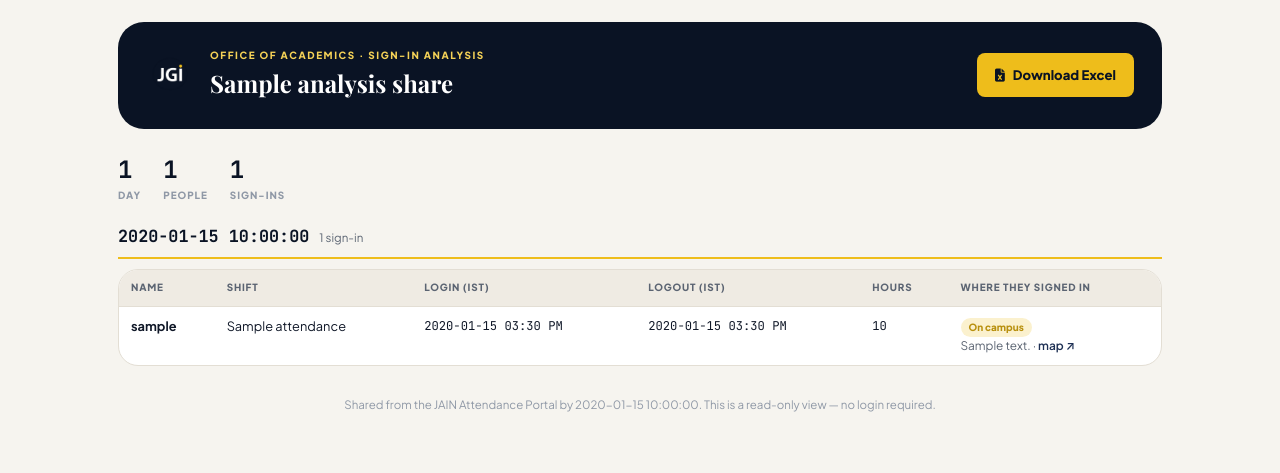
After one commit to ooa-jain/attendance-portal, a Flask app: page /share/analysis/1 in a window 1280 px wide. The commit adds this page. Shown: the top 473 px of the page. Run offline with Flask 3, Linux system fonts and the light colour scheme; a database or web service that is not in the repository returns one stand-in record (values such as "Sample title"); some libraries are stand-ins or nearby versions.

Commit message:
Add sign-in analysis Excel download and no-login shareable links (admin)
On the admin Locations & Map tab, admins can now:
- Download a single day's sign-in analysis (login time + location) as
  a formatted .xlsx
- Add several days into one report (removable chips) and download the
  combined workbook
- Create an unguessable shareable link that opens the same analysis and
  Excel download without requiring a login; links are revocable

Backend: new /admin/analysis/excel, /api/admin/analysis/share (+ list and
revoke), and public /share/analysis/<token>[/excel] routes. Shares are
stored in a new analysis_shares collection keyed by a token_urlsafe token;
no existing schema changed. Adds openpyxl to requirements and a standalone
read-only public template.

Co-Authored-By: Claude Opus 4.8 <noreply@anthropic.com>
Claude-Session: https://claude.ai/code/session_016gz7T9v6ZeBWRf17C5cLbS

```diff
--- a/app.py
+++ b/app.py
@@ -10,7 +10,9 @@ import io
 import pandas as pd
 import math
 import os
+import re
 import random
+import secrets
 import json
 import requests
 import base64
@@ -1911,6 +1913,305 @@ def admin_export():
     return send_file(mem, as_attachment=True, download_name=f"attendance_{start}_to_{end}.csv", mimetype="text/csv")
 
 
+# ─────────────────────────────────────────────────────────────
+#  SIGN-IN ANALYSIS  —  Excel download + shareable public link
+#
+#  The "Locations & Map" tab already shows, per day, who signed in,
+#  at what time and from where. Admins asked to be able to:
+#    • download a single day's sign-in analysis as an Excel workbook,
+#    • pick several days, pull them into one report and download that, and
+#    • mint a link that opens the very same analysis + Excel download
+#      for someone who is NOT logged in (e.g. to forward to HR).
+#
+#  Shares live in mongo.db.analysis_shares, keyed by an unguessable
+#  token. An admin can revoke a share at any time.
+# ─────────────────────────────────────────────────────────────
+
+XLSX_MIME = "application/vnd.openxmlformats-officedocument.spreadsheetml.sheet"
+
+# (row-dict key, column header) — the shape of one analysis row.
+ANALYSIS_COLUMNS = [
+    ("date",           "Date"),
+    ("username",       "Name"),
+    ("shift_name",     "Shift"),
+    ("login_time",     "Login time (IST)"),
+    ("logout_time",    "Logout time (IST)"),
+    ("hours",          "Hours"),
+    ("at_office",      "At office"),
+    ("login_address",  "Login location"),
+    ("login_lat",      "Login lat"),
+    ("login_lng",      "Login lng"),
+    ("logout_address", "Logout location"),
+    ("logout_lat",     "Logout lat"),
+    ("logout_lng",     "Logout lng"),
+    ("device_name",    "Device"),
+    ("browser",        "Browser"),
+    ("ip_address",     "IP address"),
+]
+
+
+def parse_dates_arg(raw):
+    """A comma/space separated list of ISO dates → sorted, de-duped, validated."""
+    if not raw:
+        return []
+    out = []
+    for tok in re.split(r"[,\s]+", str(raw).strip()):
+        tok = tok.strip()
+        if not tok:
+            continue
+        try:
+            datetime.strptime(tok, "%Y-%m-%d")
+        except ValueError:
+            continue
+        if tok not in out:
+            out.append(tok)
+    return sorted(out)
+
+
+def build_analysis_rows(dates):
+    """One row per attendance session across the given dates (earliest first)."""
+    if not dates:
+        return []
+    recs = list(mongo.db.attendance.find(
+        {"date": {"$in": dates}}
+    ).sort([("date", 1), ("login_time", 1)]))
+    rows = []
+    for r in recs:
+        lt  = r.get("login_time")
+        lot = r.get("logout_time")
+        li  = r.get("login_location", {})  or {}
+        lo  = r.get("logout_location", {}) or {}
+        di  = r.get("device_info", {})     or {}
+        rows.append({
+            "date":           r.get("date", ""),
+            "username":       r.get("username", ""),
+            "shift_name":     r.get("shift_name", "Normal"),
+            "login_time":     format_ist_time(lt, "%Y-%m-%d %I:%M %p") if lt else "",
+            "logout_time":    format_ist_time(lot, "%Y-%m-%d %I:%M %p") if lot else "",
+            "hours":          round(r.get("hours", 0) or 0, 2),
+            "at_office":      "Yes" if r.get("at_office") else "No",
+            "login_address":  li.get("address", ""),
+            "login_lat":      li.get("lat"),
+            "login_lng":      li.get("lng"),
+            "logout_address": lo.get("address", ""),
+            "logout_lat":     lo.get("lat"),
+            "logout_lng":     lo.get("lng"),
+            "device_name":    di.get("device_name", ""),
+            "browser":        di.get("browser", ""),
+            "ip_address":     di.get("ip_address", ""),
+        })
+    return rows
+
+
+def build_analysis_workbook(dates, title="Sign-in analysis"):
+    """Return a BytesIO of a formatted .xlsx of the sign-in analysis for `dates`."""
+    from openpyxl import Workbook
+    from openpyxl.styles import Font, PatternFill, Alignment, Border, Side
+
+    rows  = build_analysis_rows(dates)
+    ncols = len(ANALYSIS_COLUMNS)
+    navy, gold, paper = "0A1324", "EEBD1B", "F6F4EF"
+
+    wb = Workbook()
+    ws = wb.active
+    ws.title = "Analysis"
+
+    thin = Side(style="thin", color="D8D5CE")
+    border = Border(left=thin, right=thin, top=thin, bottom=thin)
+
+    # Title band
+    ws.merge_cells(start_row=1, start_column=1, end_row=1, end_column=ncols)
+    tcell = ws.cell(row=1, column=1, value=title)
+    tcell.font = Font(bold=True, size=15, color="FFFFFF")
+    tcell.fill = PatternFill("solid", fgColor=navy)
+    tcell.alignment = Alignment(horizontal="left", vertical="center", indent=1)
+    ws.row_dimensions[1].height = 30
+
+    # Sub-band: which days, and when this was generated
+    if dates:
+        span = dates[0] if len(dates) == 1 else f"{dates[0]} → {dates[-1]} ({len(dates)} day{'s' if len(dates) != 1 else ''})"
+    else:
+        span = "No dates selected"
+    ws.merge_cells(start_row=2, start_column=1, end_row=2, end_column=ncols)
+    scell = ws.cell(row=2, column=1,
+                    value=f"{span}   ·   {len(rows)} sign-in record{'s' if len(rows) != 1 else ''}"
+                          f"   ·   generated {format_ist_time(datetime.utcnow(), '%Y-%m-%d %I:%M %p')} IST")
+    scell.font = Font(size=10, color="5A5A5A")
+    scell.fill = PatternFill("solid", fgColor=paper)
+    scell.alignment = Alignment(horizontal="left", vertical="center", indent=1)
+    ws.row_dimensions[2].height = 20
+
+    # Header row
+    hrow = 4
+    for ci, (_, header) in enumerate(ANALYSIS_COLUMNS, start=1):
+        cell = ws.cell(row=hrow, column=ci, value=header)
+        cell.font = Font(bold=True, color="FFFFFF")
+        cell.fill = PatternFill("solid", fgColor=navy)
+        cell.alignment = Alignment(horizontal="center", vertical="center", wrap_text=True)
+        cell.border = border
+    ws.row_dimensions[hrow].height = 22
+
+    # Data rows
+    widths = [len(h) for _, h in ANALYSIS_COLUMNS]
+    for ri, row in enumerate(rows, start=hrow + 1):
+        for ci, (key, _) in enumerate(ANALYSIS_COLUMNS, start=1):
+            val = row.get(key)
+            if val is None:
+                val = ""
+            cell = ws.cell(row=ri, column=ci, value=val)
+            cell.border = border
+            cell.alignment = Alignment(vertical="center",
+                                       horizontal="left" if isinstance(val, str) else "right")
+            if (ri - hrow) % 2 == 0:
+                cell.fill = PatternFill("solid", fgColor="FBFAF7")
+            widths[ci - 1] = max(widths[ci - 1], len(str(val)))
+
+    # Column widths (capped) + a golden rule under the header
+    from openpyxl.utils import get_column_letter
+    for ci, w in enumerate(widths, start=1):
+        ws.column_dimensions[get_column_letter(ci)].width = min(max(w + 2, 10), 46)
+    ws.freeze_panes = f"A{hrow + 1}"
+
+    if not rows:
+        ws.merge_cells(start_row=hrow + 1, start_column=1, end_row=hrow + 1, end_column=ncols)
+        ecell = ws.cell(row=hrow + 1, column=1, value="No sign-in records for the selected day(s).")
+        ecell.alignment = Alignment(horizontal="center")
+        ecell.font = Font(italic=True, color="888888")
+
+    mem = io.BytesIO()
+    wb.save(mem)
+    mem.seek(0)
+    return mem
+
+
+def analysis_download_name(dates):
+    if not dates:
+        return "signin_analysis.xlsx"
+    if len(dates) == 1:
+        return f"signin_analysis_{dates[0]}.xlsx"
+    return f"signin_analysis_{dates[0]}_to_{dates[-1]}.xlsx"
+
+
+@app.route("/admin/analysis/excel")
+@login_required
+def admin_analysis_excel():
+    """Download the sign-in analysis for one or more days as .xlsx (admin only)."""
+    if current_user.role != "admin":
+        return redirect(url_for("admin_dashboard"))
+    dates = parse_dates_arg(request.args.get("dates"))
+    if not dates:
+        flash("Pick at least one valid date to download.", "danger")
+        return redirect(url_for("admin_dashboard"))
+    mem = build_analysis_workbook(dates, title="Sign-in analysis")
+    return send_file(mem, as_attachment=True,
+                     download_name=analysis_download_name(dates), mimetype=XLSX_MIME)
+
+
+@app.route("/api/admin/analysis/share", methods=["POST"])
+@login_required
+def admin_analysis_create_share():
+    """Mint a no-login shareable link for the selected days' analysis (admin only)."""
+    if current_user.role != "admin":
+        return jsonify({"error": "Admin access required"}), 403
+    body  = request.get_json(silent=True) or {}
+    raw   = body.get("dates")
+    if isinstance(raw, list):
+        raw = ",".join(str(x) for x in raw)
+    dates = parse_dates_arg(raw)
+    if not dates:
+        return jsonify({"error": "Select at least one valid date."}), 400
+    title = (body.get("title") or "").strip()[:120] or "Sign-in analysis"
+    token = secrets.token_urlsafe(24)
+    mongo.db.analysis_shares.insert_one({
+        "token":       token,
+        "dates":       dates,
+        "title":       title,
+        "created_by":  current_user.username,
+        "created_at":  datetime.utcnow(),
+        "revoked":     False,
+    })
+    share_url = url_for("shared_analysis_view", token=token, _external=True)
+    return jsonify({"ok": True, "token": token, "url": share_url,
+                    "dates": dates, "title": title})
+
+
+@app.route("/api/admin/analysis/shares")
+@login_required
+def admin_analysis_list_shares():
+    """List the live share links (admin only)."""
+    if current_user.role != "admin":
+        return jsonify({"error": "Admin access required"}), 403
+    shares = list(mongo.db.analysis_shares.find(
+        {"revoked": {"$ne": True}}
+    ).sort("created_at", -1).limit(50))
+    out = [{
+        "token":      s["token"],
+        "url":        url_for("shared_analysis_view", token=s["token"], _external=True),
+        "title":      s.get("title", "Sign-in analysis"),
+        "dates":      s.get("dates", []),
+        "created_by": s.get("created_by", ""),
+        "created_at": format_ist_time(s.get("created_at"), "%Y-%m-%d %I:%M %p") if s.get("created_at") else "",
+    } for s in shares]
+    return jsonify({"shares": out})
+
+
+@app.route("/api/admin/analysis/share/<token>/revoke", methods=["POST"])
+@login_required
+def admin_analysis_revoke_share(token):
+    """Turn off a share link so it 404s from then on (admin only)."""
+    if current_user.role != "admin":
+        return jsonify({"error": "Admin access required"}), 403
+    res = mongo.db.analysis_shares.update_one(
+        {"token": token}, {"$set": {"revoked": True, "revoked_at": datetime.utcnow()}})
+    if res.matched_count == 0:
+        return jsonify({"error": "Not found"}), 404
+    return jsonify({"ok": True})
+
+
+def _get_live_share(token):
+    return mongo.db.analysis_shares.find_one({"token": token, "revoked": {"$ne": True}})
+
+
+@app.route("/share/analysis/<token>")
+def shared_analysis_view(token):
+    """Public, no-login read-only view of a shared sign-in analysis."""
+    share = _get_live_share(token)
+    if not share:
+        return render_template("shared_analysis.html", not_found=True, token=token), 404
+    dates = share.get("dates", [])
+    rows  = build_analysis_rows(dates)
+    # Group rows by day so the page reads like a diary of arrivals.
+    by_day = {}
+    for r in rows:
+        by_day.setdefault(r["date"], []).append(r)
+    days = [{"date": d, "rows": by_day[d]} for d in sorted(by_day.keys())]
+    return render_template(
+        "shared_analysis.html",
+        not_found=False,
+        token=token,
+        title=share.get("title", "Sign-in analysis"),
+        dates=dates,
+        days=days,
+        total_records=len(rows),
+        people=len({r["username"] for r in rows}),
+        created_by=share.get("created_by", ""),
+        office_lat=OFFICE_LAT,
+        office_lng=OFFICE_LNG,
+    )
+
+
+@app.route("/share/analysis/<token>/excel")
+def shared_analysis_excel(token):
+    """Public, no-login Excel download for a shared analysis."""
+    share = _get_live_share(token)
+    if not share:
+        return ("This share link is no longer available.", 404)
+    dates = share.get("dates", [])
+    mem = build_analysis_workbook(dates, title=share.get("title", "Sign-in analysis"))
+    return send_file(mem, as_attachment=True,
+                     download_name=analysis_download_name(dates), mimetype=XLSX_MIME)
+
+
 @app.route("/admin/create_user", methods=["POST"])
 @login_required
 def admin_create_user():
--- a/requirements.txt
+++ b/requirements.txt
@@ -15,6 +15,7 @@ pytz==2025.2
 
 pandas==2.2.3
 numpy>=2.0.0
+openpyxl==3.1.5
 
 # imported by app.py but missing from the original file
 opencv-python-headless==4.10.0.84
--- /dev/null
+++ b/templates/shared_analysis.html
@@ -0,0 +1,151 @@
+<!DOCTYPE html>
+<html lang="en">
+<head>
+<meta charset="UTF-8">
+<meta name="viewport" content="width=device-width, initial-scale=1.0, viewport-fit=cover">
+<title>{% if not_found %}Link unavailable{% else %}{{ title }}{% endif %} · Office of Academics</title>
+<meta name="theme-color" content="#0A1324">
+<meta name="robots" content="noindex, nofollow">
+<link rel="icon" type="image/png" href="{{ url_for('static', filename='images/applogo.png') }}">
+<link rel="preconnect" href="https://fonts.googleapis.com">
+<link rel="preconnect" href="https://fonts.gstatic.com" crossorigin>
+<link href="https://fonts.googleapis.com/css2?family=Playfair+Display:wght@500;600;700&family=Plus+Jakarta+Sans:wght@400;500;600;700;800&family=JetBrains+Mono:wght@400;500;600;700&display=swap" rel="stylesheet">
+<link rel="stylesheet" href="https://cdnjs.cloudflare.com/ajax/libs/font-awesome/6.5.1/css/all.min.css">
+<link rel="stylesheet" href="{{ url_for('static', filename='css/oa-core.css') }}">
+<link rel="stylesheet" href="{{ url_for('static', filename='css/oa-components.css') }}">
+<style>
+  body { background: var(--paper); }
+  .sa-wrap { max-width: 1080px; margin: 0 auto; padding: 22px 18px 60px; }
+  .sa-masthead {
+    background: var(--ink-800); color: #fff; border-radius: var(--r-xl);
+    padding: 26px 28px; margin-bottom: 22px;
+    display: flex; align-items: center; gap: 18px; flex-wrap: wrap;
+  }
+  .sa-masthead img { width: 46px; height: 46px; border-radius: 12px; }
+  .sa-masthead .org { font-size: .62rem; font-weight: 800; letter-spacing: .16em; color: var(--gold-400); text-transform: uppercase; }
+  .sa-masthead h1 { font-family: "Playfair Display", serif; font-size: 1.5rem; margin: 2px 0 0; color: #fff; }
+  .sa-masthead .spacer { flex: 1; }
+  .sa-dl {
+    background: var(--gold-500); color: var(--ink-800); font-weight: 800;
+    border: none; border-radius: var(--r-sm); padding: 12px 18px;
+    font-size: .82rem; display: inline-flex; align-items: center; gap: 8px;
+  }
+  .sa-dl:hover { background: var(--gold-400); }
+  .sa-meta { display: flex; flex-wrap: wrap; gap: 22px; margin-bottom: 20px; }
+  .sa-stat .n { font-family: var(--mono); font-size: 1.5rem; font-weight: 700; color: var(--ink-800); }
+  .sa-stat .l { font-size: .62rem; font-weight: 800; letter-spacing: .1em; text-transform: uppercase; color: var(--t3); }
+  .sa-day { margin-bottom: 26px; }
+  .sa-day-head {
+    display: flex; align-items: baseline; gap: 10px; margin-bottom: 10px;
+    padding-bottom: 8px; border-bottom: 2px solid var(--gold-500);
+  }
+  .sa-day-head h2 { font-family: var(--mono); font-size: 1.05rem; color: var(--ink-800); margin: 0; }
+  .sa-day-head .c { font-size: .72rem; color: var(--t2); }
+  .sa-tablewrap { overflow-x: auto; border: 1px solid var(--line); border-radius: var(--r-lg); background: #fff; }
+  table.sa-tbl { width: 100%; border-collapse: collapse; font-size: .8rem; min-width: 640px; }
+  table.sa-tbl th {
+    background: var(--paper-2); text-align: left; padding: 10px 12px;
+    font-size: .62rem; font-weight: 800; letter-spacing: .08em; text-transform: uppercase; color: var(--t2);
+    white-space: nowrap;
+  }
+  table.sa-tbl td { padding: 10px 12px; border-top: 1px solid var(--line); color: var(--t1); vertical-align: top; }
+  table.sa-tbl tr:nth-child(even) td { background: #FBFAF7; }
+  .sa-name { font-weight: 700; }
+  .sa-mono { font-family: var(--mono); font-size: .76rem; }
+  .sa-badge { display: inline-block; font-size: .62rem; font-weight: 800; padding: 2px 8px; border-radius: 999px; }
+  .sa-badge.office { background: var(--gold-100); color: var(--gold-600); }
+  .sa-badge.remote { background: #FDE7E7; color: #b42318; }
+  .sa-addr { color: var(--t2); font-size: .74rem; }
+  .sa-addr a { color: var(--ink-600); font-weight: 600; white-space: nowrap; }
+  .sa-foot { margin-top: 30px; font-size: .72rem; color: var(--t3); text-align: center; }
+  .sa-empty { text-align: center; padding: 70px 20px; color: var(--t3); }
+  .sa-empty i { font-size: 3rem; margin-bottom: 14px; display: block; color: var(--line-2); }
+</style>
+</head>
+<body>
+<div class="sa-wrap">
+{% if not_found %}
+  <div class="sa-masthead">
+    <img src="{{ url_for('static', filename='images/applogo.png') }}" alt="">
+    <div><div class="org">Office of Academics</div><h1>Attendance Portal</h1></div>
+  </div>
+  <div class="sa-empty">
+    <i class="fas fa-link-slash"></i>
+    <h2 style="color:var(--t1);margin:0 0 6px">This link is no longer available</h2>
+    <p>The share link may have been revoked or never existed.</p>
+  </div>
+{% else %}
+  <div class="sa-masthead">
+    <img src="{{ url_for('static', filename='images/applogo.png') }}" alt="">
+    <div>
+      <div class="org">Office of Academics · Sign-in analysis</div>
+      <h1>{{ title }}</h1>
+    </div>
+    <span class="spacer"></span>
+    <a class="sa-dl" href="{{ url_for('shared_analysis_excel', token=token) }}">
+      <i class="fas fa-file-excel"></i> Download Excel
+    </a>
+  </div>
+
+  <div class="sa-meta">
+    <div class="sa-stat"><div class="n">{{ dates|length }}</div><div class="l">Day{{ 's' if dates|length != 1 else '' }}</div></div>
+    <div class="sa-stat"><div class="n">{{ people }}</div><div class="l">People</div></div>
+    <div class="sa-stat"><div class="n">{{ total_records }}</div><div class="l">Sign-ins</div></div>
+  </div>
+
+  {% if days %}
+    {% for day in days %}
+    <section class="sa-day">
+      <div class="sa-day-head">
+        <h2>{{ day.date }}</h2>
+        <span class="c">{{ day.rows|length }} sign-in{{ 's' if day.rows|length != 1 else '' }}</span>
+      </div>
+      <div class="sa-tablewrap">
+        <table class="sa-tbl">
+          <thead>
+            <tr>
+              <th>Name</th><th>Shift</th><th>Login (IST)</th><th>Logout (IST)</th>
+              <th>Hours</th><th>Where they signed in</th>
+            </tr>
+          </thead>
+          <tbody>
+            {% for r in day.rows %}
+            <tr>
+              <td class="sa-name">{{ r.username }}</td>
+              <td>{{ r.shift_name }}</td>
+              <td class="sa-mono">{{ r.login_time or '—' }}</td>
+              <td class="sa-mono">{{ r.logout_time or '—' }}</td>
+              <td class="sa-mono">{{ r.hours }}</td>
+              <td>
+                <span class="sa-badge {{ 'office' if r.at_office == 'Yes' else 'remote' }}">
+                  {{ 'On campus' if r.at_office == 'Yes' else 'Remote' }}
+                </span>
+                <div class="sa-addr">
+                  {{ r.login_address or 'Location not recorded' }}
+                  {% if r.login_lat and r.login_lng %}
+                    · <a href="https://www.google.com/maps/search/?api=1&query={{ r.login_lat }},{{ r.login_lng }}" target="_blank" rel="noopener">map ↗</a>
+                  {% endif %}
+                </div>
+              </td>
+            </tr>
+            {% endfor %}
+          </tbody>
+        </table>
+      </div>
+    </section>
+    {% endfor %}
+  {% else %}
+    <div class="sa-empty">
+      <i class="fas fa-map-marker-slash"></i>
+      <p>No sign-in records for the selected day{{ 's' if dates|length != 1 else '' }}.</p>
+    </div>
+  {% endif %}
+
+  <div class="sa-foot">
+    Shared from the JAIN Attendance Portal{% if created_by %} by {{ created_by }}{% endif %}.
+    This is a read-only view — no login required.
+  </div>
+{% endif %}
+</div>
+</body>
+</html>
```
Also changed, not shown: CHANGES.md (+28 -0 lines), static/css/oa-admin.css (+49 -0 lines), static/js/admin-dashboard.js (+86 -0 lines), templates/admin_dashboard.html (+47 -0 lines).
